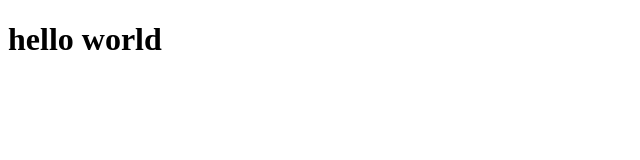
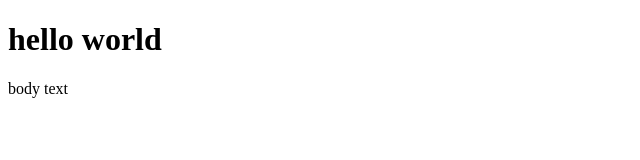
Before and after one commit to Chaostradamus/basic-git-tutorial, a plain HTML site: page index.html in a window 1280 px wide. Shown: the full height of the page, 0-640 px from the left. Drawn offline with Linux system fonts and the light colour scheme.

Commit message:
edited file from remote host

```diff
--- a/index.html
+++ b/index.html
@@ -7,5 +7,6 @@
   </head>
   <body>
     <h1>hello world</h1>
+    <p>body text</p>
   </body>
 </html>
```
